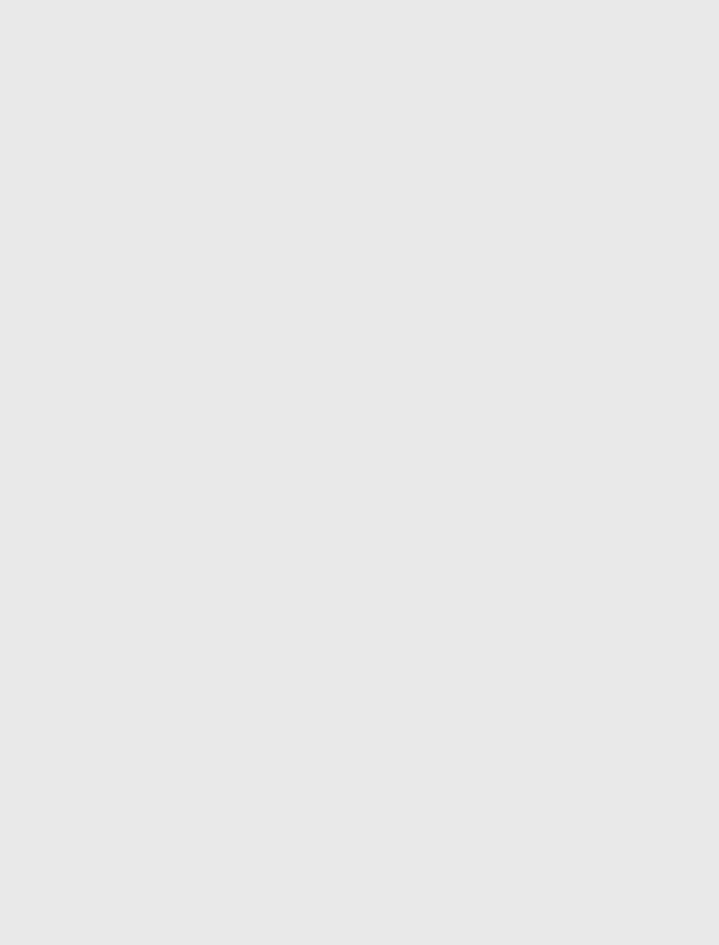
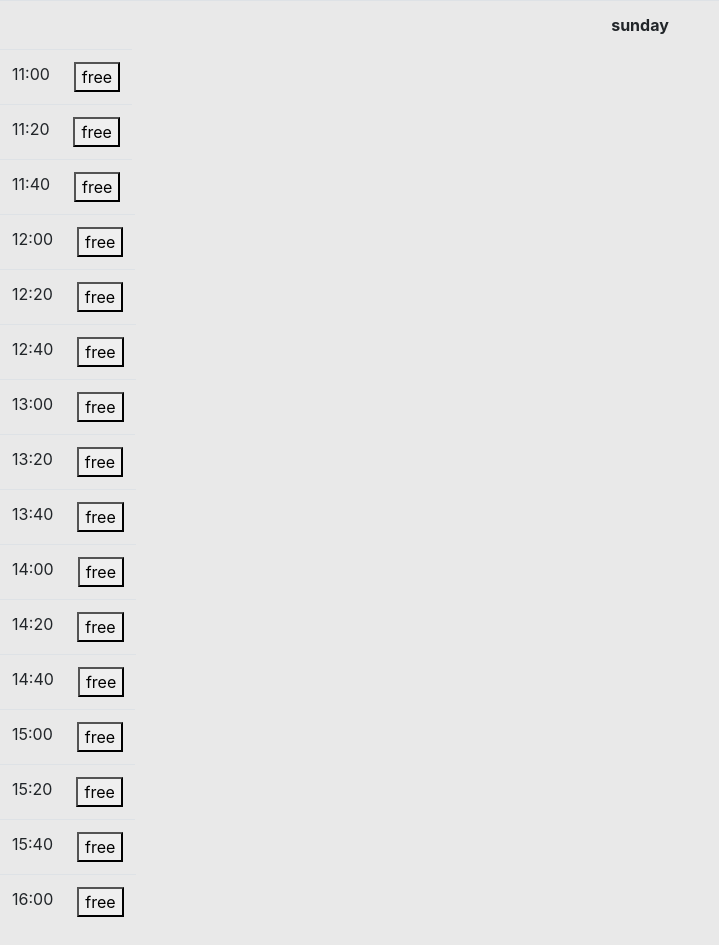
Before and after one commit to Doriel1121/Haircutter, a React (Create React App) app: page /reservation in a window 1280 px wide. Shown: the whole page, without its empty margins (0-719 px from the left). Before the commit the page ends 800 px from the top, so only its background shows below. Built offline with nearby package versions, Linux system fonts and the light colour scheme.

Commit message:
temporary

```diff
--- a/src/App.js
+++ b/src/App.js
@@ -6,6 +6,7 @@ import HomePage from './components/HomePage';
 import HistoryPage from './components/HistoryPage';
 import 'bootstrap/dist/css/bootstrap.min.css';
 import {BrowserRouter as Router , Route , Switch} from 'react-router-dom';
+import ReservatioPage from './components/ReservatioPage';
 
 export default class App extends Component {
   constructor(props) {
@@ -32,6 +33,9 @@ export default class App extends Component {
           <Route exact path ="/history">
             <HistoryPage/>
           </Route>
+          <Route exact path="/reservation">
+            <ReservatioPage/>
+          </Route>
         </Switch>
       </Router>
       </div>
--- a/src/components/HomePage.js
+++ b/src/components/HomePage.js
@@ -11,7 +11,7 @@ export default class HomePage extends Component {
                 <div className="logoPosi"><Logo variant="big"/></div>
                 <div className="row">
                     <div className="col-2"></div>
-                    <div className="col-8"><button className="rounded-circle">Reservation</button></div>
+                    <div className="col-8"><Link to ="/reservation"><button className="rounded-circle">Reservation</button></Link></div>
                     <div className="col-2"></div>
                 </div>
                 <div id="homePageHistoryButt" className="row">
--- /dev/null
+++ b/src/components/ReservatioPage.js
@@ -0,0 +1,44 @@
+import React, { Component } from 'react';
+import SingleReservation from './SingleReservation';
+
+export default class ReservatioPage extends Component {
+    constructor(props) {
+        super(props)
+
+        this.state = {
+             haircutDetails:[{timezone:"11:00", status:"free"},
+             {timezone:"11:20", status:"free"},
+             {timezone:"11:40", status:"free"},
+             {timezone:"12:00", status:"free"},
+             {timezone:"12:20", status:"free"},
+             {timezone:"12:40", status:"free"},
+             {timezone:"13:00", status:"free"},
+             {timezone:"13:20", status:"free"},
+             {timezone:"13:40", status:"free"},
+             {timezone:"14:00", status:"free"},
+             {timezone:"14:20", status:"free"},
+             {timezone:"14:40", status:"free"},
+             {timezone:"15:00", status:"free"},
+             {timezone:"15:20", status:"free"},
+             {timezone:"15:40", status:"free"},
+             {timezone:"16:00", status:"free"},]
+        }
+    }
+
+    render() {
+        return (
+            <div>
+                <table className="table">
+                        <tr>
+                          <th>sunday </th>
+                        </tr>
+                {this.state.haircutDetails.map((element)=>{
+                    return <tr> <SingleReservation single={element}/> </tr>
+
+                })}
+
+                </table>
+            </div>
+        )
+    }
+}
--- /dev/null
+++ b/src/components/SingleReservation.js
@@ -0,0 +1,12 @@
+import React, { Component } from 'react'
+
+export default class SingleResrvation extends Component {
+    render() {
+        return (
+            <div>
+                <td> {this.props.single.timezone} </td>
+                <td><button>{this.props.single.status}</button></td>
+            </div>
+        )
+    }
+}
```
